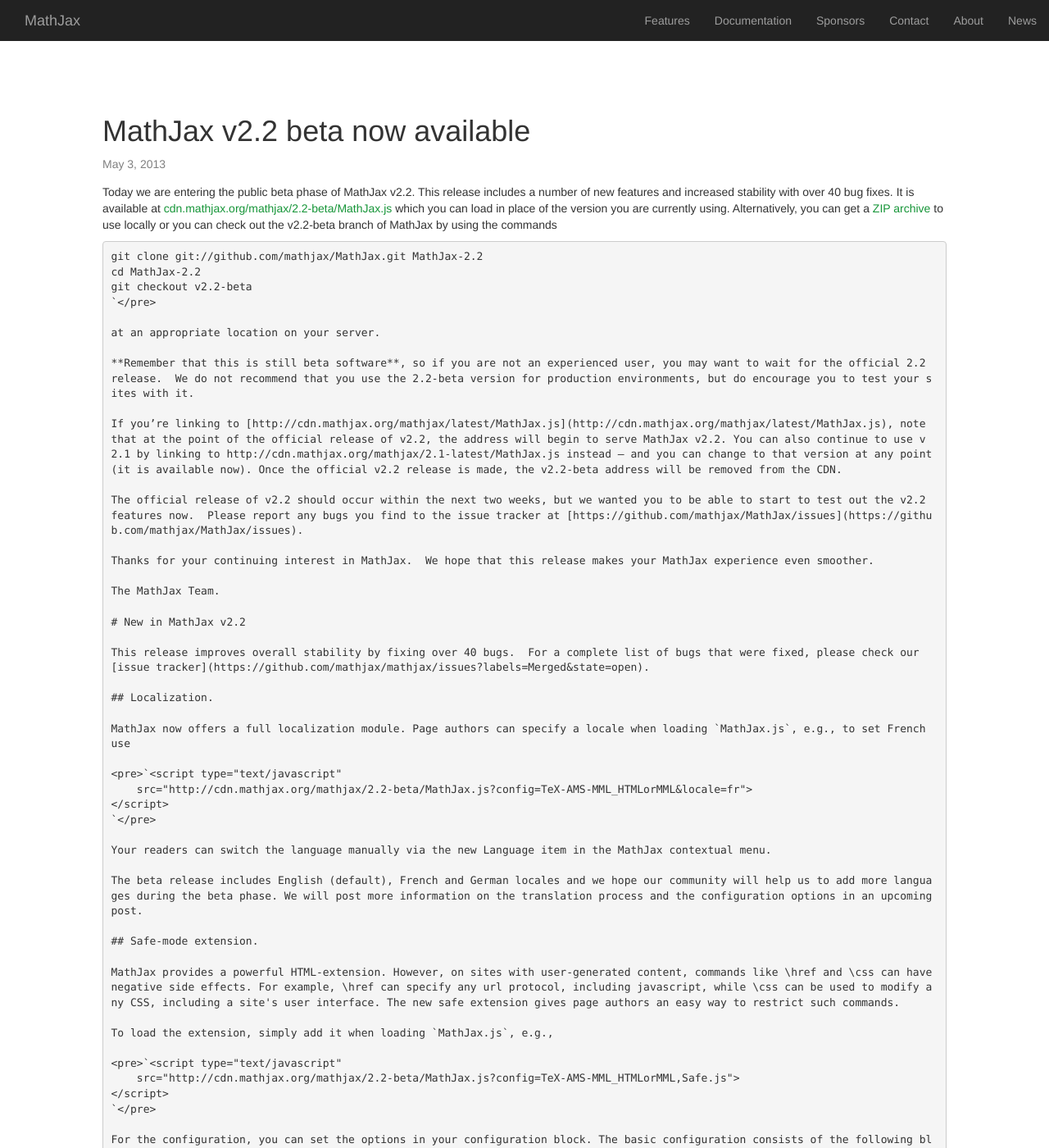
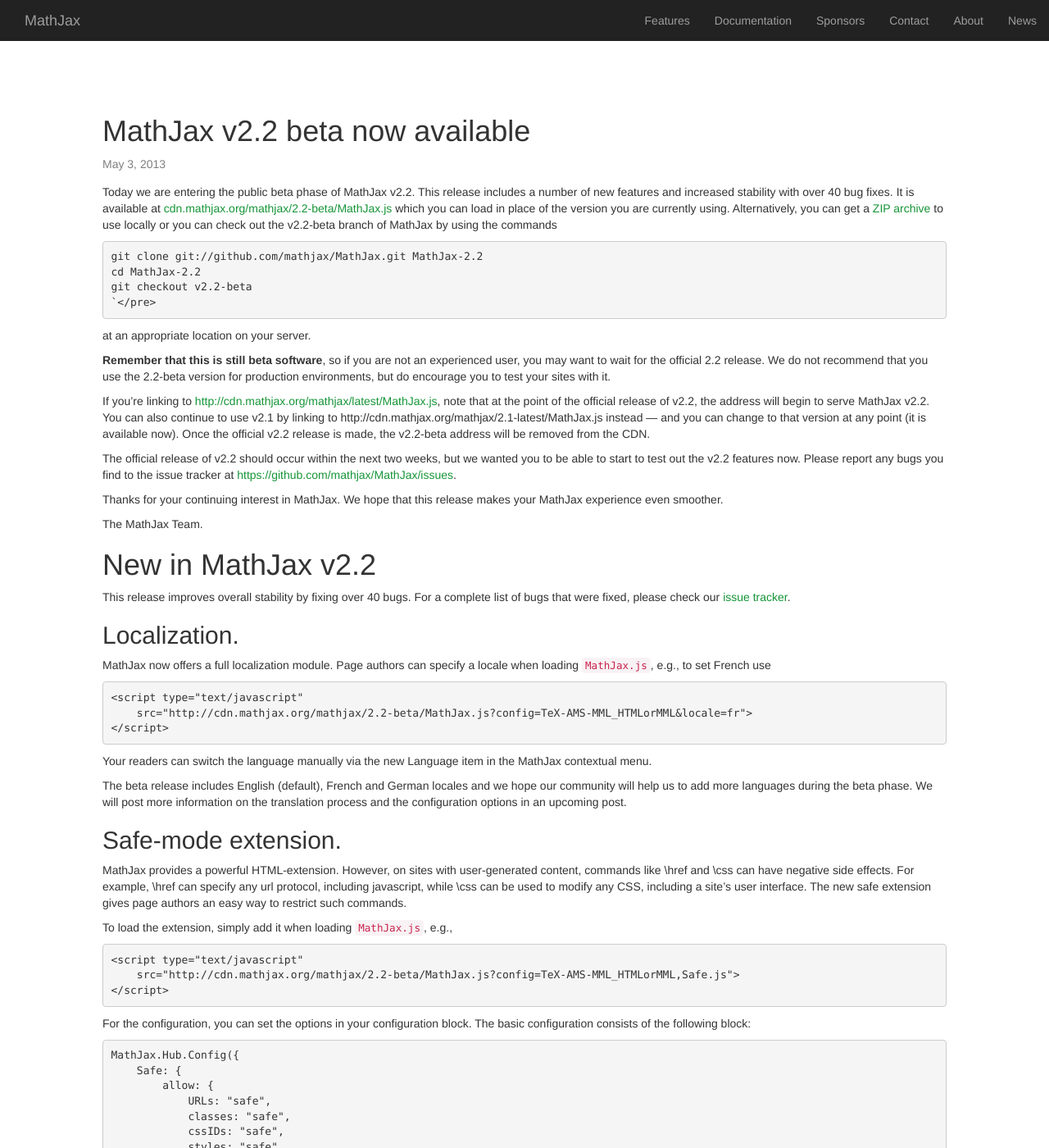
Before and after one commit to mathjax/MathJax-website, a Jekyll site: the page built from _posts/2013-05-03-mathjax-v2-2-beta-now-available.md, in a window 1280 px wide and 1400 px high. Shown: the whole window at 82% size. Built offline with Jekyll 4.4.1, drawn with Linux system fonts in a browser that asks for light colours; nearby versions of some CDN libraries; some of the changed text lies outside the part shown.

Commit message:
for #27: fix 2.2-beta announcement

```diff
--- a/_posts/2013-05-03-mathjax-v2-2-beta-now-available.md
+++ b/_posts/2013-05-03-mathjax-v2-2-beta-now-available.md
@@ -29,49 +29,48 @@
     git checkout v2.2-beta
     `</pre>
 
-    at an appropriate location on your server.
+at an appropriate location on your server.
 
-    **Remember that this is still beta software**, so if you are not an experienced user, you may want to wait for the official 2.2 release.  We do not recommend that you use the 2.2-beta version for production environments, but do encourage you to test your sites with it.
+**Remember that this is still beta software**, so if you are not an experienced user, you may want to wait for the official 2.2 release.  We do not recommend that you use the 2.2-beta version for production environments, but do encourage you to test your sites with it.
 
-    If you’re linking to [http://cdn.mathjax.org/mathjax/latest/MathJax.js](http://cdn.mathjax.org/mathjax/latest/MathJax.js), note that at the point of the official release of v2.2, the address will begin to serve MathJax v2.2. You can also continue to use v2.1 by linking to http://cdn.mathjax.org/mathjax/2.1-latest/MathJax.js instead — and you can change to that version at any point (it is available now). Once the official v2.2 release is made, the v2.2-beta address will be removed from the CDN.
+If you’re linking to [http://cdn.mathjax.org/mathjax/latest/MathJax.js](http://cdn.mathjax.org/mathjax/latest/MathJax.js), note that at the point of the official release of v2.2, the address will begin to serve MathJax v2.2. You can also continue to use v2.1 by linking to http://cdn.mathjax.org/mathjax/2.1-latest/MathJax.js instead — and you can change to that version at any point (it is available now). Once the official v2.2 release is made, the v2.2-beta address will be removed from the CDN.
 
-    The official release of v2.2 should occur within the next two weeks, but we wanted you to be able to start to test out the v2.2 features now.  Please report any bugs you find to the issue tracker at [https://github.com/mathjax/MathJax/issues](https://github.com/mathjax/MathJax/issues).
+The official release of v2.2 should occur within the next two weeks, but we wanted you to be able to start to test out the v2.2 features now.  Please report any bugs you find to the issue tracker at [https://github.com/mathjax/MathJax/issues](https://github.com/mathjax/MathJax/issues).
 
-    Thanks for your continuing interest in MathJax.  We hope that this release makes your MathJax experience even smoother.
+Thanks for your continuing interest in MathJax.  We hope that this release makes your MathJax experience even smoother.
 
-    The MathJax Team.
+The MathJax Team.
 
-    # New in MathJax v2.2
+# New in MathJax v2.2
 
-    This release improves overall stability by fixing over 40 bugs.  For a complete list of bugs that were fixed, please check our [issue tracker](https://github.com/mathjax/mathjax/issues?labels=Merged&state=open).
+This release improves overall stability by fixing over 40 bugs.  For a complete list of bugs that were fixed, please check our [issue tracker](https://github.com/mathjax/mathjax/issues?labels=Merged&state=open).
 
-    ## Localization.
+## Localization.
 
-    MathJax now offers a full localization module. Page authors can specify a locale when loading `MathJax.js`, e.g., to set French use
+MathJax now offers a full localization module. Page authors can specify a locale when loading `MathJax.js`, e.g., to set French use
 
-    <pre>`<script type="text/javascript"
+    <script type="text/javascript"
         src="http://cdn.mathjax.org/mathjax/2.2-beta/MathJax.js?config=TeX-AMS-MML_HTMLorMML&locale=fr">
     </script>
-    `</pre>
 
-    Your readers can switch the language manually via the new Language item in the MathJax contextual menu.
 
-    The beta release includes English (default), French and German locales and we hope our community will help us to add more languages during the beta phase. We will post more information on the translation process and the configuration options in an upcoming post.
+Your readers can switch the language manually via the new Language item in the MathJax contextual menu.
 
-    ## Safe-mode extension.
+The beta release includes English (default), French and German locales and we hope our community will help us to add more languages during the beta phase. We will post more information on the translation process and the configuration options in an upcoming post.
 
-    MathJax provides a powerful HTML-extension. However, on sites with user-generated content, commands like \href and \css can have negative side effects. For example, \href can specify any url protocol, including javascript, while \css can be used to modify any CSS, including a site's user interface. The new safe extension gives page authors an easy way to restrict such commands.
+## Safe-mode extension.
 
-    To load the extension, simply add it when loading `MathJax.js`, e.g.,
+MathJax provides a powerful HTML-extension. However, on sites with user-generated content, commands like \href and \css can have negative side effects. For example, \href can specify any url protocol, including javascript, while \css can be used to modify any CSS, including a site's user interface. The new safe extension gives page authors an easy way to restrict such commands.
 
-    <pre>`<script type="text/javascript"
+To load the extension, simply add it when loading `MathJax.js`, e.g.,
+
+    <script type="text/javascript"
         src="http://cdn.mathjax.org/mathjax/2.2-beta/MathJax.js?config=TeX-AMS-MML_HTMLorMML,Safe.js">
     </script>
-    `</pre>
 
-    For the configuration, you can set the options in your configuration block. The basic configuration consists of the following block:
+For the configuration, you can set the options in your configuration block. The basic configuration consists of the following block:
 
-    <pre>`MathJax.Hub.Config({
+    MathJax.Hub.Config({
         Safe: {
             allow: {
                 URLs: "safe",
@@ -83,28 +82,26 @@
             }
         },
     });
-    `</pre>
 
-    Values can be "all", "safe", or "none", where "all" enables the standard MathJax behavior, "safe" imposes solid restrictions while leaving basic functionality intact and "none" blocks the feature completely.
+Values can be "all", "safe", or "none", where "all" enables the standard MathJax behavior, "safe" imposes solid restrictions while leaving basic functionality intact and "none" blocks the feature completely.
 
-    For full details on all configuration options, check [the source](https://github.com/mathjax/MathJax/blob/v2.2-beta/unpacked/extensions/Safe.js).
+For full details on all configuration options, check [the source](https://github.com/mathjax/MathJax/blob/v2.2-beta/unpacked/extensions/Safe.js).
 
-    ## Commutative diagrams via the AMScd extension.
+## Commutative diagrams via the AMScd extension.
 
-    The well known LaTeX package for commutative diagrams is now available. To load the extension, you need to add it to the TeX block as, e.g.,
+The well known LaTeX package for commutative diagrams is now available. To load the extension, you need to add it to the TeX block as, e.g.,
 
-    <pre>`TeX: {
+    TeX: {
       extensions: ["AMScd.js", ...]
     }
-    `</pre>
 
-    For how to write commutative diagrams, please refer to the [original documentation](http://mirrors.ctan.org/macros/latex/required/amslatex/math/amscd.pdf) for now.
+For how to write commutative diagrams, please refer to the [original documentation](http://mirrors.ctan.org/macros/latex/required/amslatex/math/amscd.pdf) for now.
 
-    ## Experimental ContentMathML extension.
+## Experimental ContentMathML extension.
 
-    This experimental extension adds ContentMathML support to MathJax. To load the extension, you have to add it to the MathML block of your configuration, e.g.,
+This experimental extension adds ContentMathML support to MathJax. To load the extension, you have to add it to the MathML block of your configuration, e.g.,
 
-    <pre>`MathML: {
+    MathML: {
       extensions: ["content-mathml.js", ...]
     }
 
```
